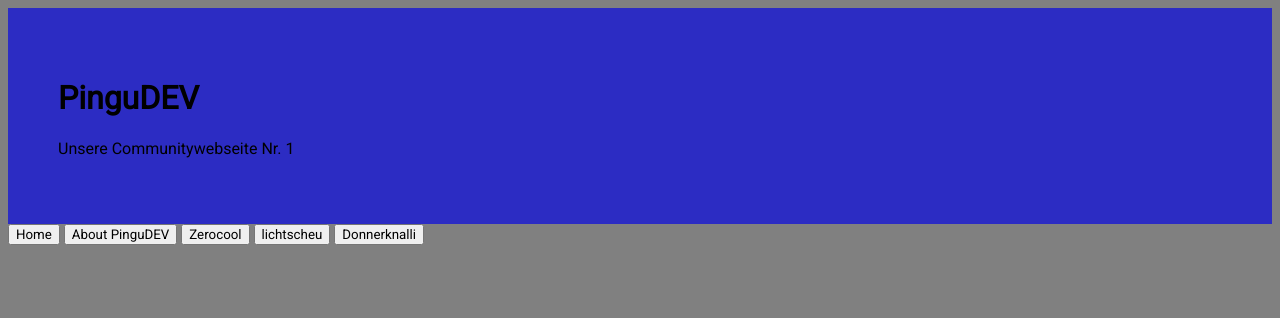
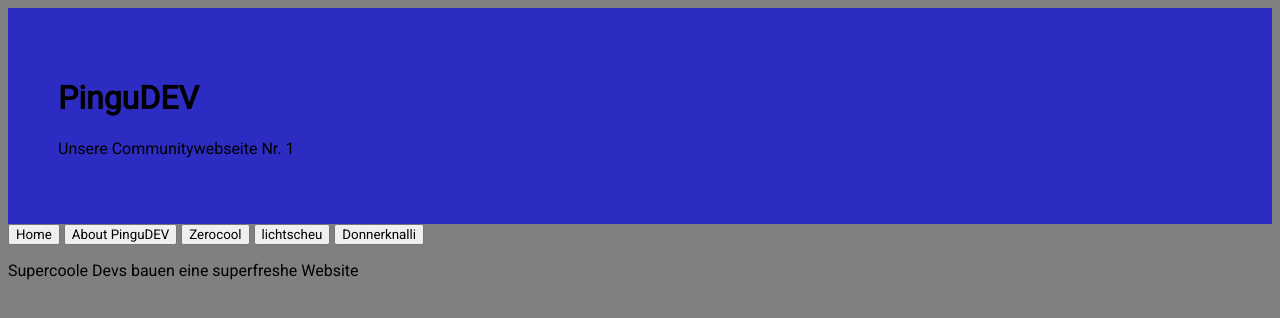
Before and after one commit to SDVHD/pinguDev_website, a plain HTML site: page html/index.html in a window 1280 px wide. Drawn offline with Linux system fonts and the light colour scheme.

Commit message:
Contentheader eingefügt

```diff
--- a/html/index.html
+++ b/html/index.html
@@ -23,7 +23,9 @@
             <button class="btn_nav">Donnerknalli</button>
         </nav>
         <article>
-
+            <div class="div_content_header">
+                <p>Supercoole Devs bauen eine superfreshe Website </p>
+            </div>
         </article>
     </body>
 </html>
```
